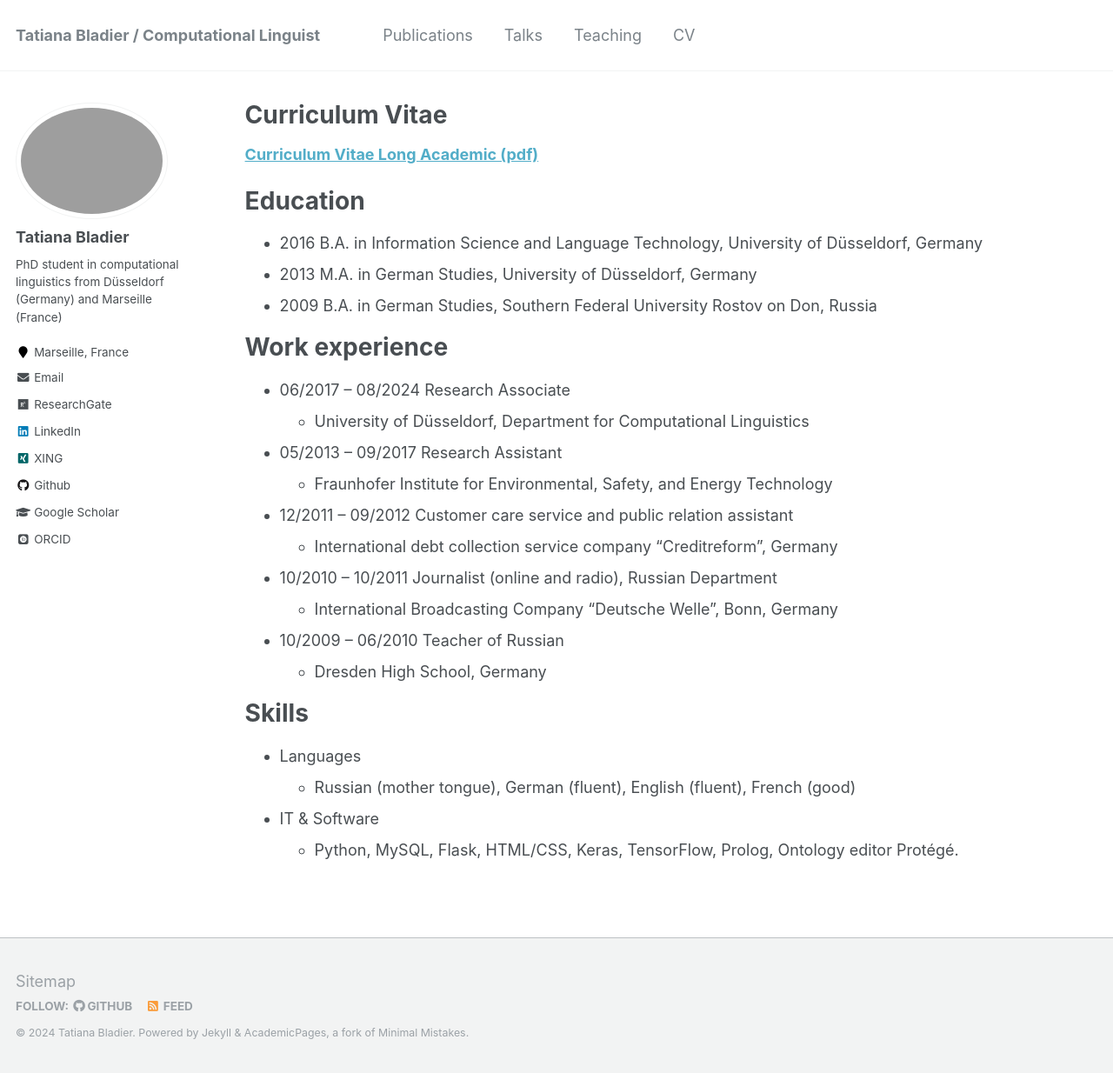
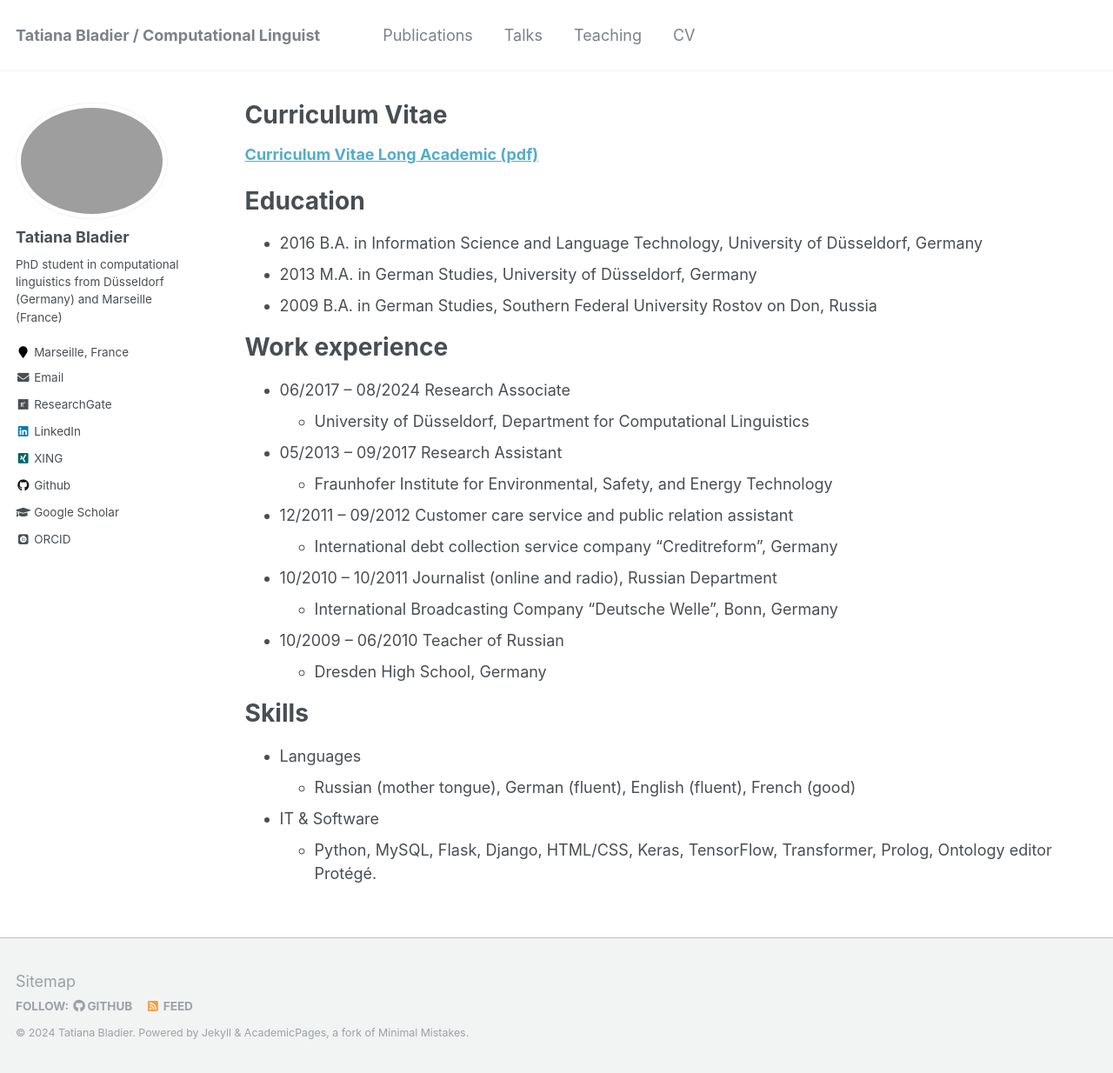
Before and after one commit to TatianaBladier/TatianaBladier.github.io, a Jekyll site: the page built from _pages/cv.md, in a window 1280 px wide and 1234 px high. Shown: the whole window at 87% size. Built offline with Jekyll 4.4.1, drawn with Linux system fonts in a browser that asks for light colours; some web fonts are replaced.

Commit message:
add django

```diff
--- a/_pages/cv.md
+++ b/_pages/cv.md
@@ -41,4 +41,4 @@ Skills
   * Russian (mother tongue), German (fluent), English (fluent), French (good)
 
 * IT & Software
-  * Python, MySQL, Flask, HTML/CSS, Keras, TensorFlow, Prolog, Ontology editor Protégé.
+  * Python, MySQL, Flask, Django, HTML/CSS, Keras, TensorFlow, Transformer, Prolog, Ontology editor Protégé.
```
